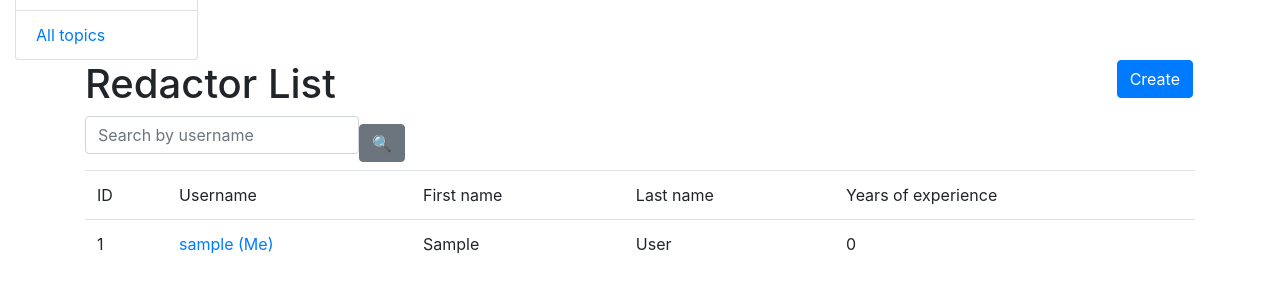
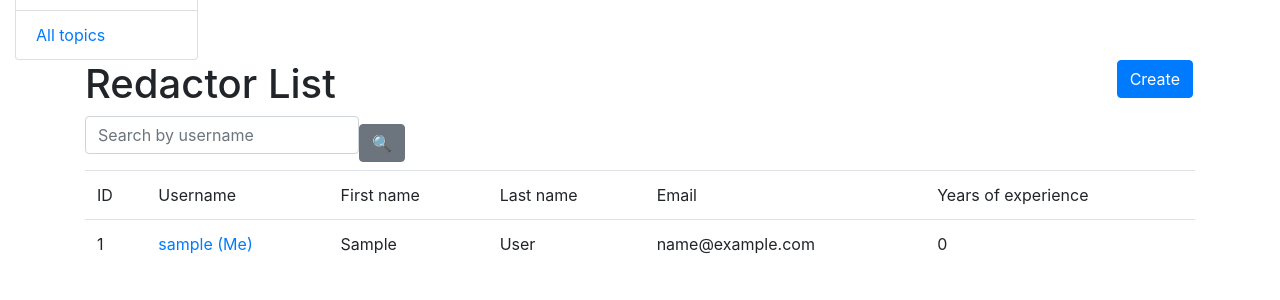
Before and after one commit to Koliesnichenko/universal-press-agency, a Django app: page /redactors/ in a window 1280 px wide. Shown: the part 295-595 px from the top of the page. Run offline with Django 5.2, Linux system fonts and the light colour scheme; the visitor is signed in with stand-in values (Sample User, id 1); data comes from the database, SQL or seed files in the repository; data that the repository does not hold is empty; some libraries are stand-ins or nearby versions.

Commit message:
add email field for redactor creation form & redactor_list.html

```diff
--- a/agency/forms.py
+++ b/agency/forms.py
@@ -34,11 +34,12 @@ class TopicSearchForm(forms.Form):
 
 
 class RedactorCreationForm(UserCreationForm):
-    class Meta:
+    class Meta(UserCreationForm.Meta):
         model = Redactor
         fields = UserCreationForm.Meta.fields + (
             "first_name",
             "last_name",
+            "email",
             "years_of_experience",
         )
 
--- a/templates/agency/redactor_list.html
+++ b/templates/agency/redactor_list.html
@@ -19,6 +19,7 @@
       <td>Username</td>
       <td>First name</td>
       <td>Last name</td>
+      <td>Email</td>
       <td>Years of experience</td>
     </tr>
     {% for redactor in redactor_list %}
@@ -27,6 +28,7 @@
         <td><a href="{{ redactor.get_absolute_url }}">{{ redactor.username }} {% if user == redactor %} (Me){% endif %}</a></td>
         <td>{{ redactor.first_name }}</td>
         <td>{{ redactor.last_name }}</td>
+        <td>{{ redactor.email }}</td>
         <td>{{ redactor.years_of_experience }}</td>
       </tr>
     {% endfor %}
```
